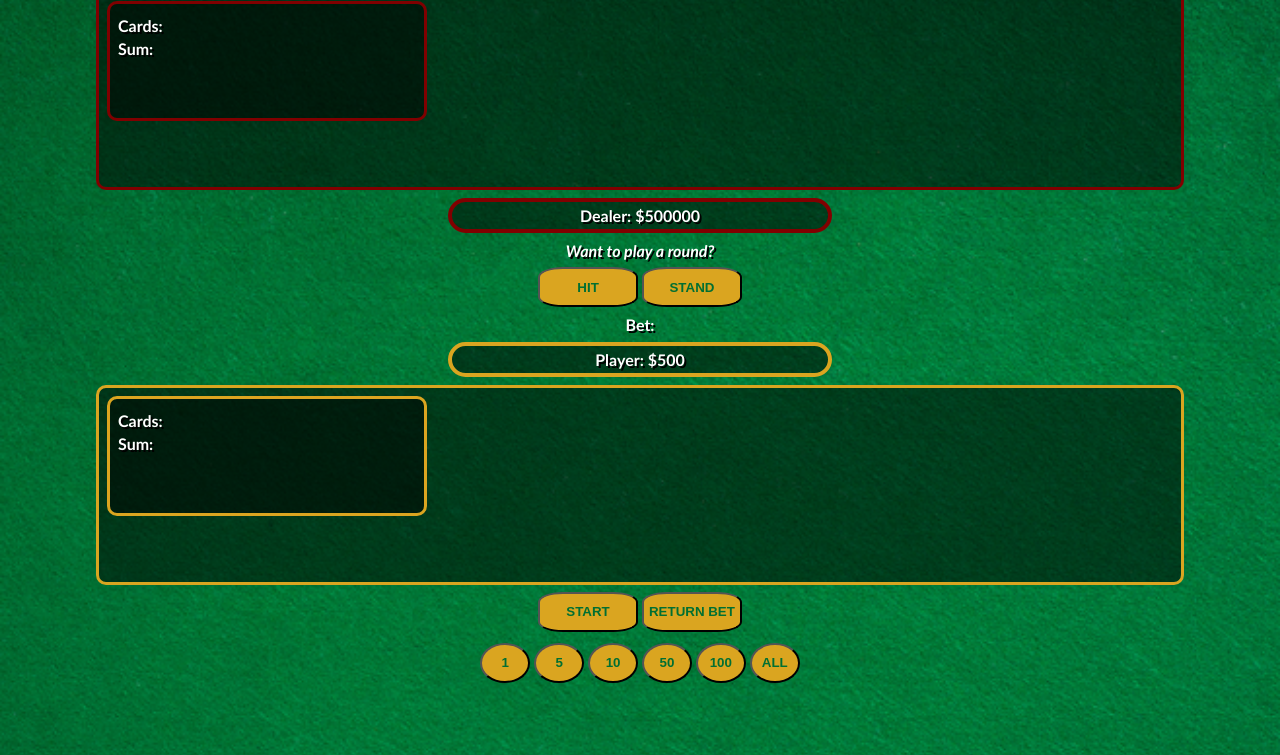
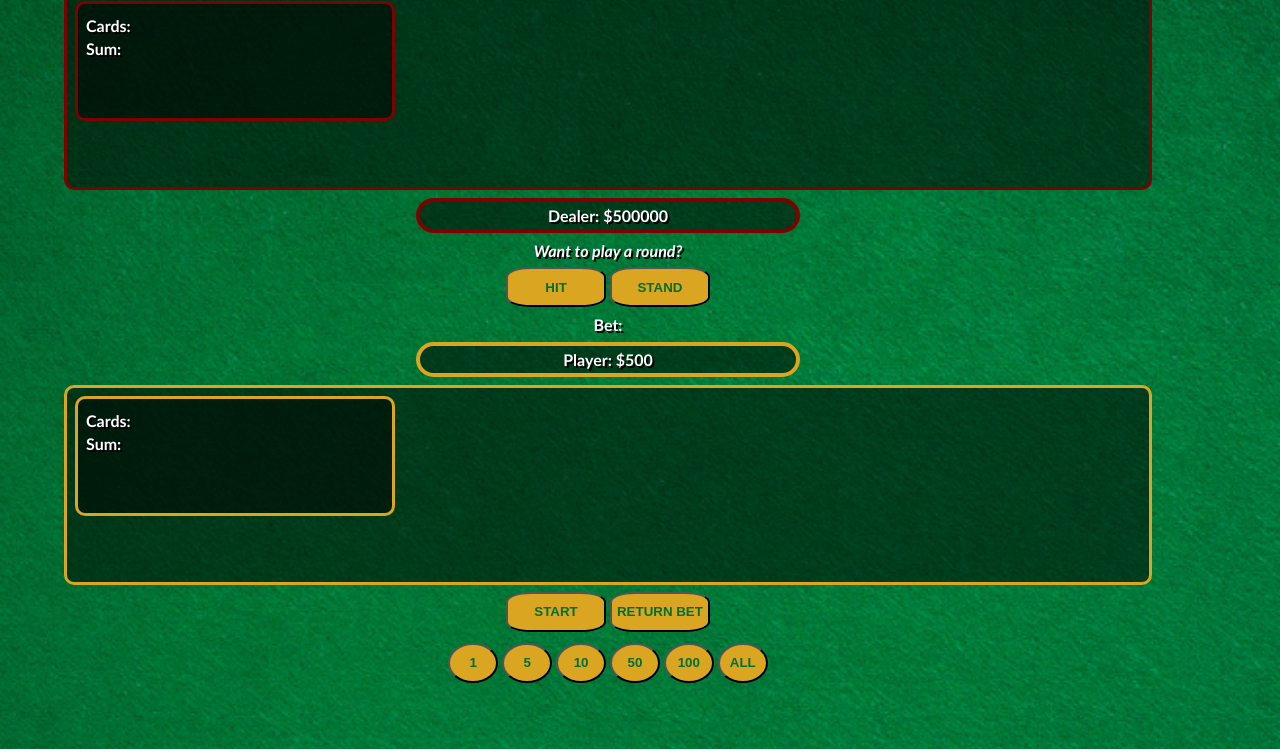
Before and after one commit to Peter-kodeHode/blackjack, a plain HTML site: page index.html in a window 1280 px wide. Shown: the part 51-806 px from the top of the page. Drawn offline with Linux system fonts and the light colour scheme.

Commit message:
Adjust body and game section dimensions for improved layout

```diff
--- a/styles.css
+++ b/styles.css
@@ -13,8 +13,8 @@ body {
   font-weight: bold;
   color: white;
   text-align: center;
-  height: 100vh;
-  width: 100vw;
+  height: 95vh;
+  width: 95vw;
   overflow: hidden;
 }
 
@@ -42,7 +42,7 @@ h1 {
 
 .game-section {
   display: flex;
-  max-width: 95vw;
+  max-width: 85vw;
   height: 25vh;
   margin: 0.25em auto;
   text-shadow: 2px 2px black;
```
